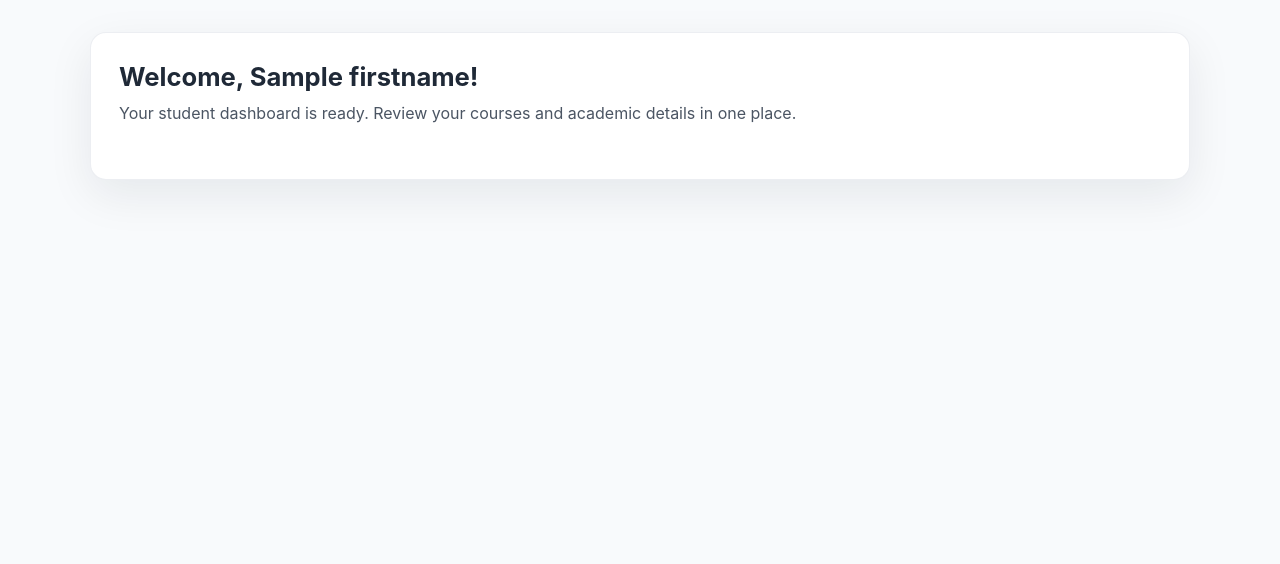
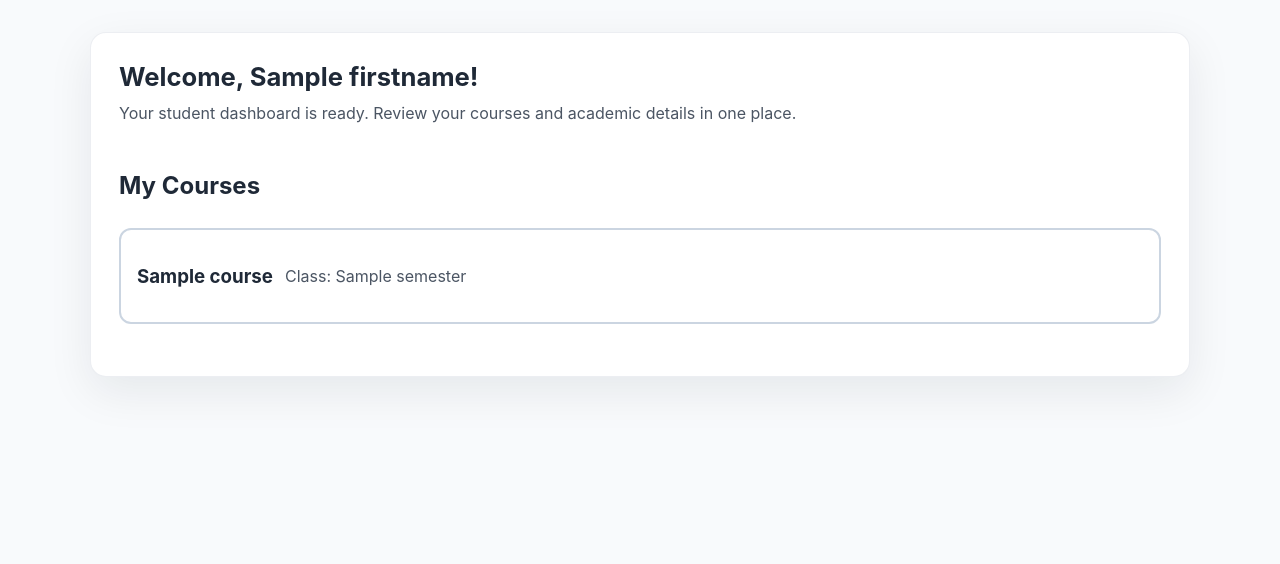
Before and after one commit to msameert/test, a Flask app: template templates/studentdashboard.html in a window 1280 px wide. Shown: the part 76-640 px from the top of the page. Run offline with Flask 3, Linux system fonts and the light colour scheme; the template is opened without the code that fills it: most values are stand-ins (such as "Sample title", 1, 10 or a date in 2020).

Commit message:
student dashboard updated

```diff
--- a/templates/studentdashboard.html
+++ b/templates/studentdashboard.html
@@ -7,6 +7,18 @@
         <h1>Welcome, {{ firstname }}!</h1>
         <p>Your student dashboard is ready. Review your courses and academic details in one place.</p>
     </div>
+    <div class="panel-header">
+        <h2>My Courses</h2>
+
+        {% for sc in student_courses %}
+        <div class="course-card">
+            <h3>{{ sc.course.course_name }}</h3>
+            <p>Class: {{ sc.semester.name }}</p>
+        </div>
+        {% endfor %}
+
+
+    </div>
 </section>
 
 {%endblock%}
```
